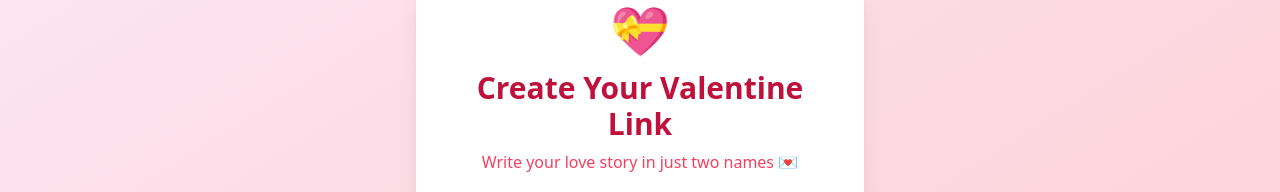
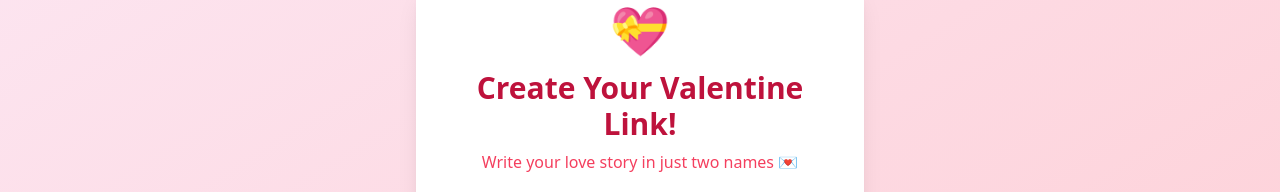
Before and after one commit to sarthakneupane/my-portfolio, a React (Vite) app: page /valentine in a window 1280 px wide. Shown: the part 192-384 px from the top of the page. Built offline with nearby package versions, Linux system fonts and the light colour scheme.

Commit message:
Deployment test

```diff
--- a/src/pages/Valentine.jsx
+++ b/src/pages/Valentine.jsx
@@ -19,7 +19,7 @@ function Valentine() {
       <div className="bg-white rounded-3xl shadow-xl p-8 max-w-md w-full text-center">
         <div className="text-5xl mb-4">💝</div>
         <h1 className="text-3xl font-bold text-rose-700 mb-2">
-          Create Your Valentine Link
+          Create Your Valentine Link!
         </h1>
         <p className="text-rose-500 mb-6">
           Write your love story in just two names 💌
```
